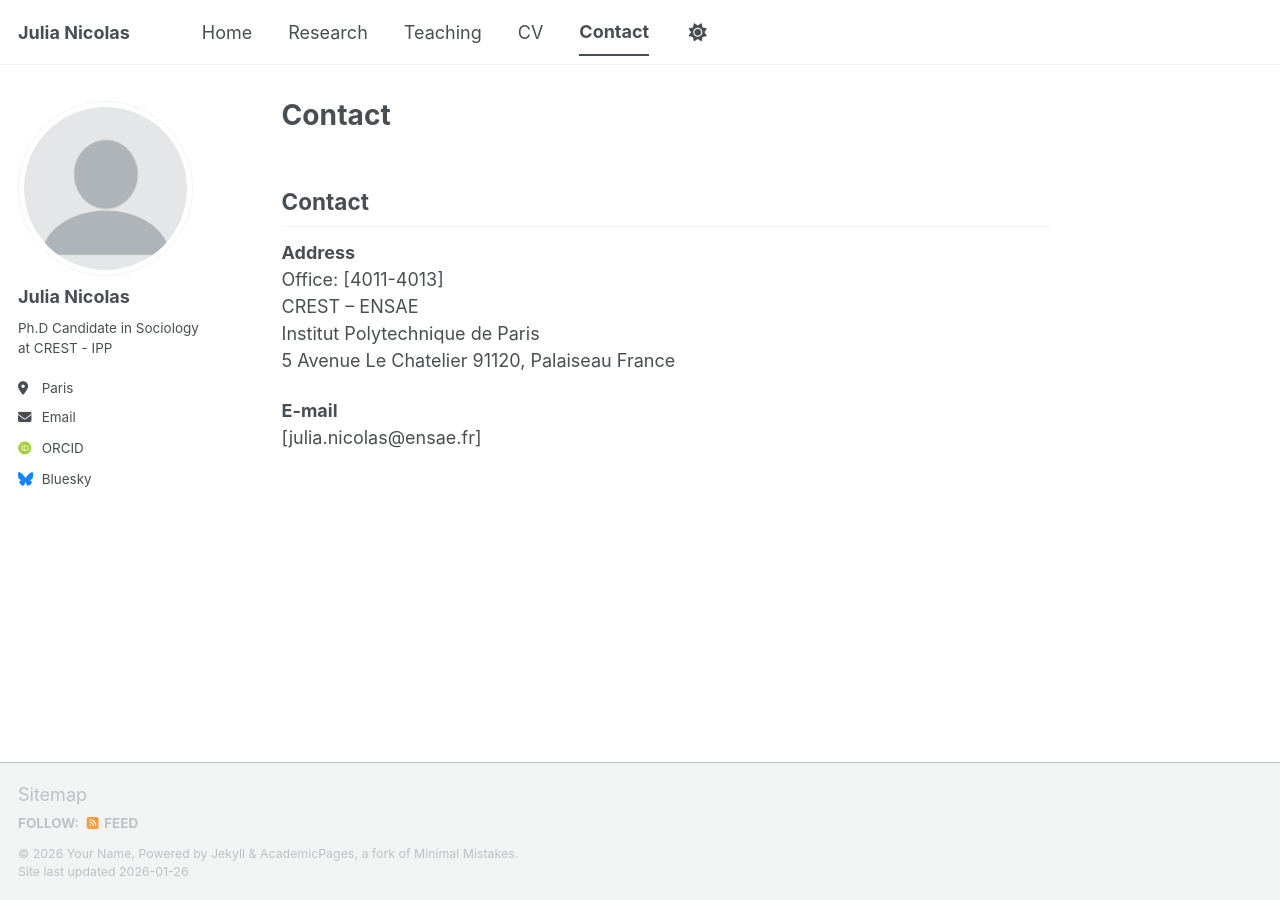
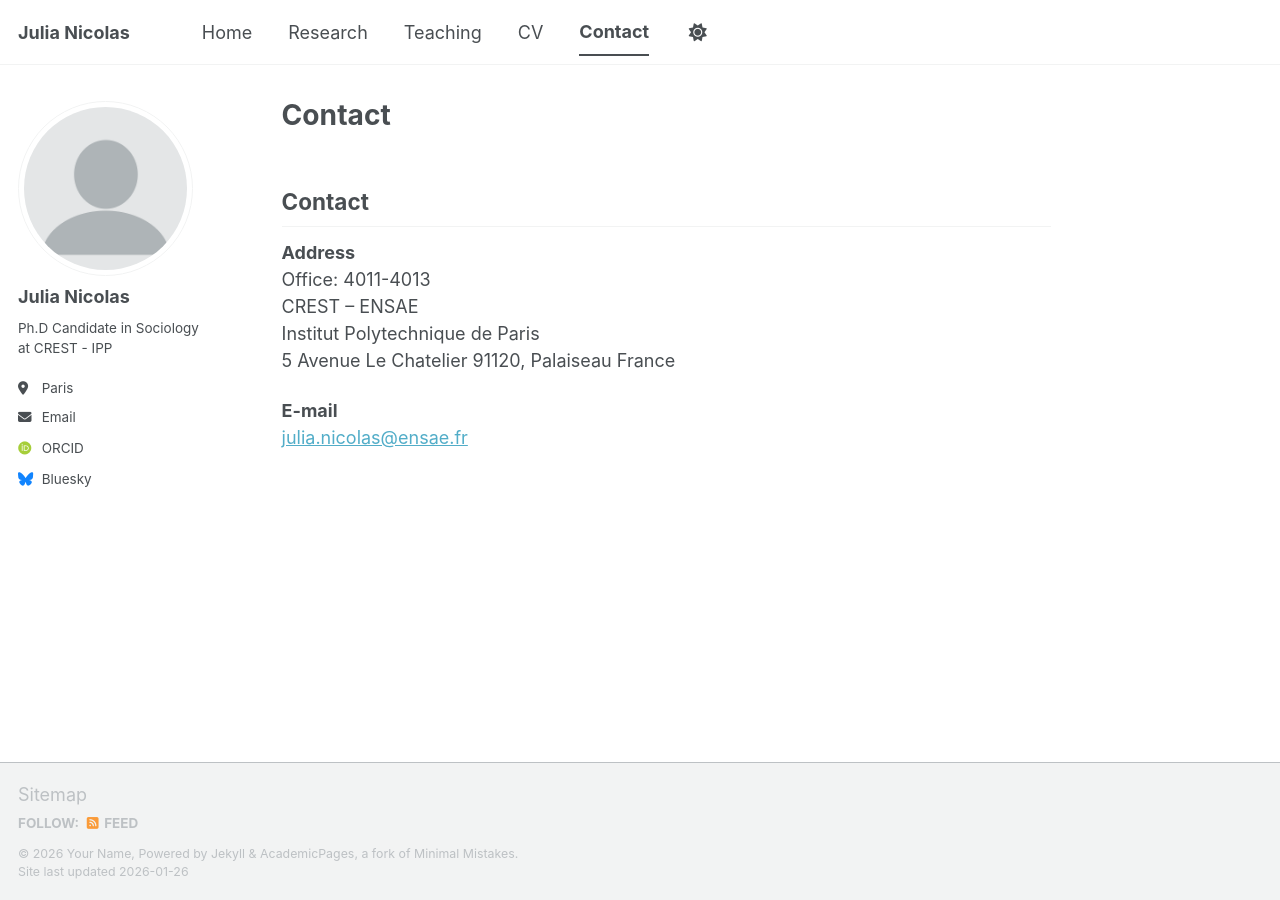
Before and after one commit to Julia-Nicolas/julia-nicolas.github.io, a Jekyll site: the page built from _pages/contact.md, in a window 1280 px wide. Built offline with Jekyll 4.4.1, drawn with Linux system fonts in a browser that asks for light colours; some web fonts are replaced; a script bundle is joined from its source files by our own code; library files that are not in the unit come from our copies.

```diff
--- a/_pages/contact.md
+++ b/_pages/contact.md
@@ -7,7 +7,7 @@ author_profile: true
 ## Contact
 
 **Address**
-Office: [4011-4013]
+Office: 4011-4013
 CREST – ENSAE
 Institut Polytechnique de Paris
 5 Avenue Le Chatelier
@@ -16,4 +16,4 @@ France
 
 
 **E-mail**
-[julia.nicolas@ensae.fr]
+[julia.nicolas@ensae.fr](mailto:julia.nicolas@ensae.fr)
```
